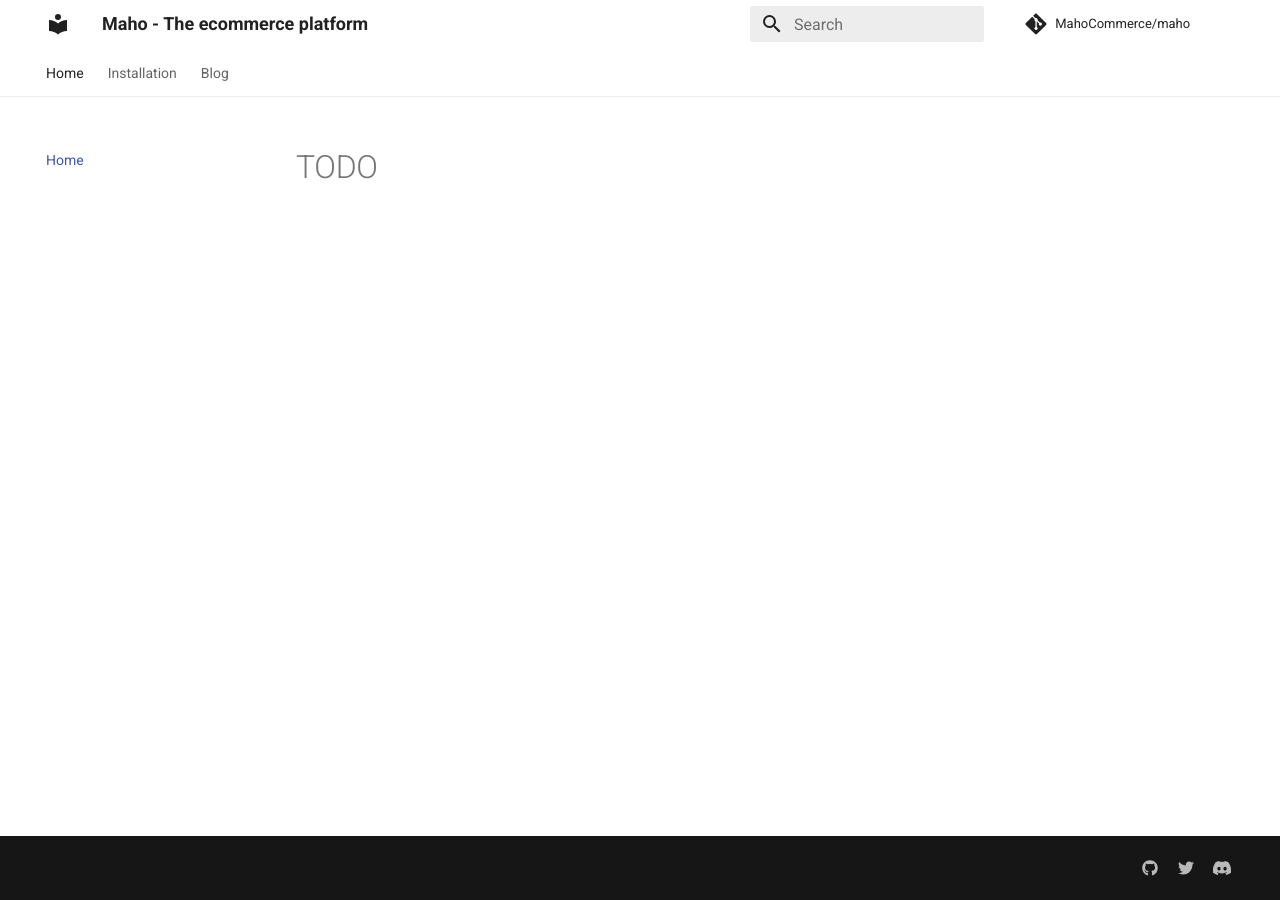
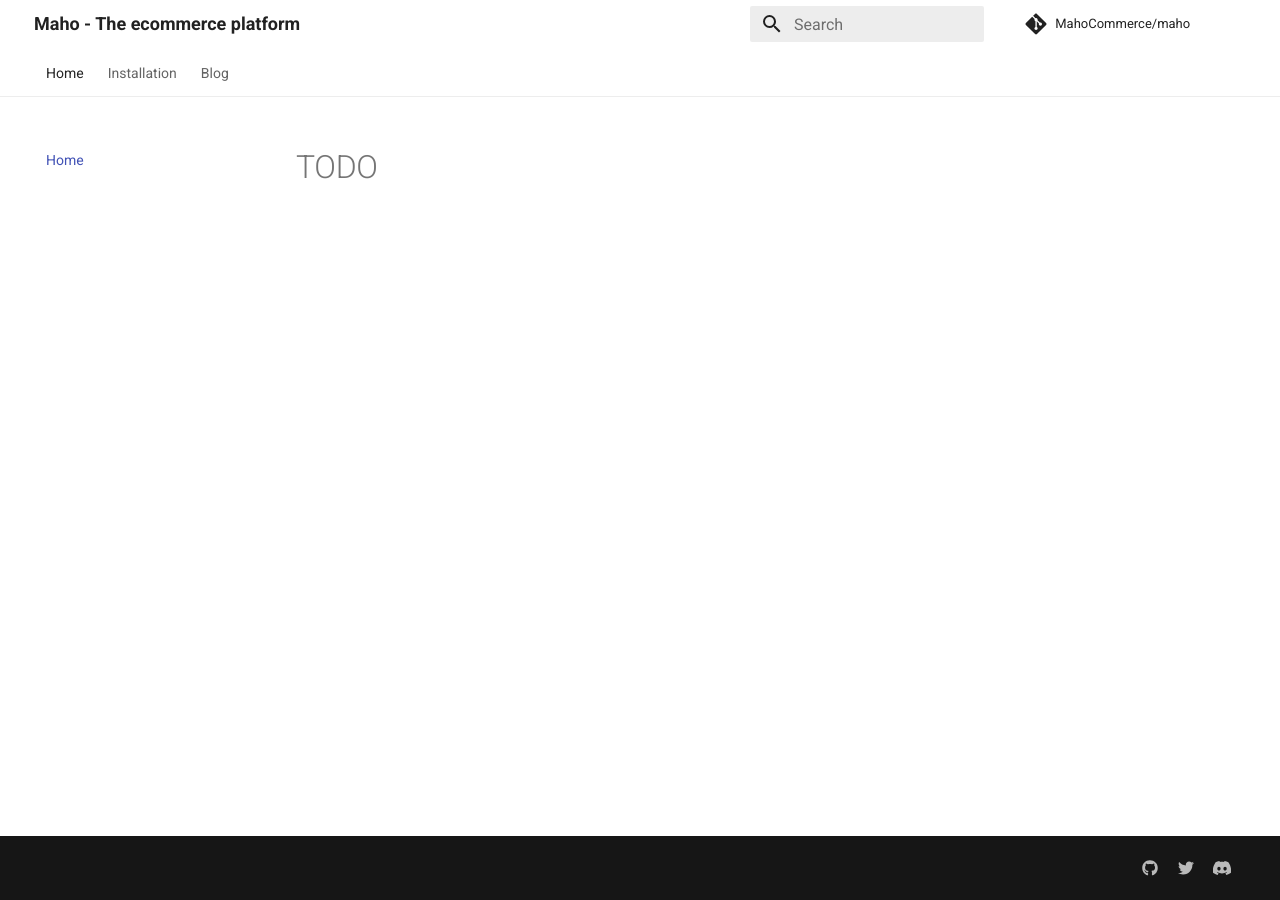
Before and after one commit to MahoCommerce/mahocommerce.com, an MkDocs documentation site: the page built from docs/index.md, in a window 1280 px wide. Built offline with MkDocs 1.6.1 and Material for MkDocs 9.7.7, drawn with Linux system fonts in a browser that asks for light colours; comment, search, counter and statistics services are not loaded.

Commit message:
Logo hidden at the moment

```diff
--- /dev/null
+++ b/docs/maho.css
@@ -0,0 +1,3 @@
+.md-logo {display: none !important;}
+
+.md-header__title {margin-left: 0 !important;}
--- a/mkdocs.yml
+++ b/mkdocs.yml
@@ -18,6 +18,8 @@ theme:
     - search.suggest
     - search.highlight
     - content.tabs.link
+extra_css:
+  - maho.css
 
 plugins:
   - search
@@ -28,7 +30,7 @@ plugins:
       post_date_format: full
       post_url_format: "{date}/{slug}"
   - minify:
-      minify_html: true
+      minify_html: false
   - git-revision-date-localized:
       type: date
       fallback_to_build_date: true
```
